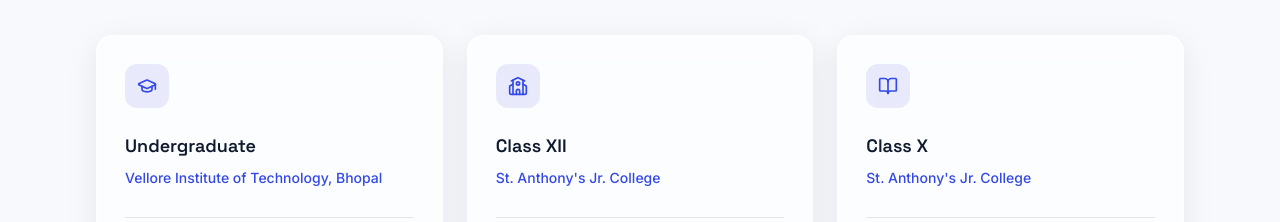
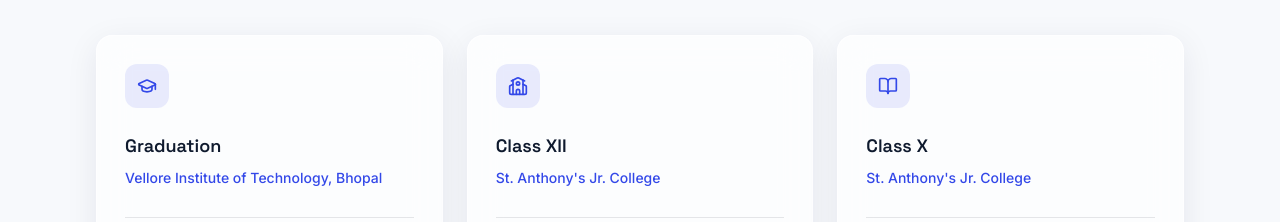
Before and after one commit to diyam3/My-Portfolio, a Next.js app: page / in a window 1280 px wide. Shown: the part 6880-7102 px from the top of the page. Built offline with nearby package versions, Linux system fonts and the light colour scheme; no server answers.

Commit message:
Update Education

```diff
--- a/components/Education.tsx
+++ b/components/Education.tsx
@@ -31,7 +31,7 @@
             </div>
 
             <h3 className="font-display font-semibold text-lg text-ink dark:text-white mb-2">
-              Undergraduate
+              Graduation
             </h3>
 
             <p className="text-royal-600 dark:text-royal-300 text-sm font-medium mb-6">
```
